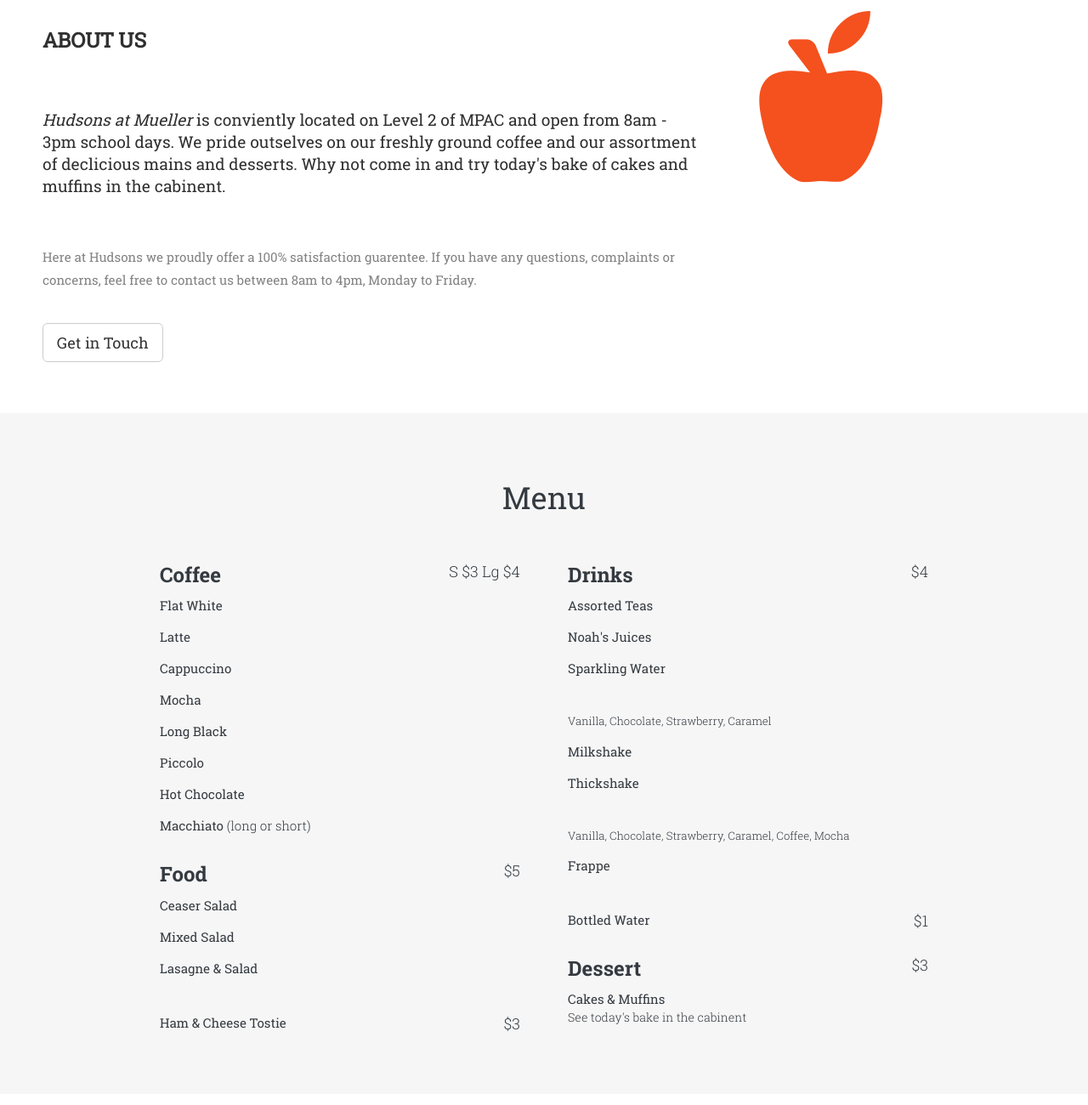
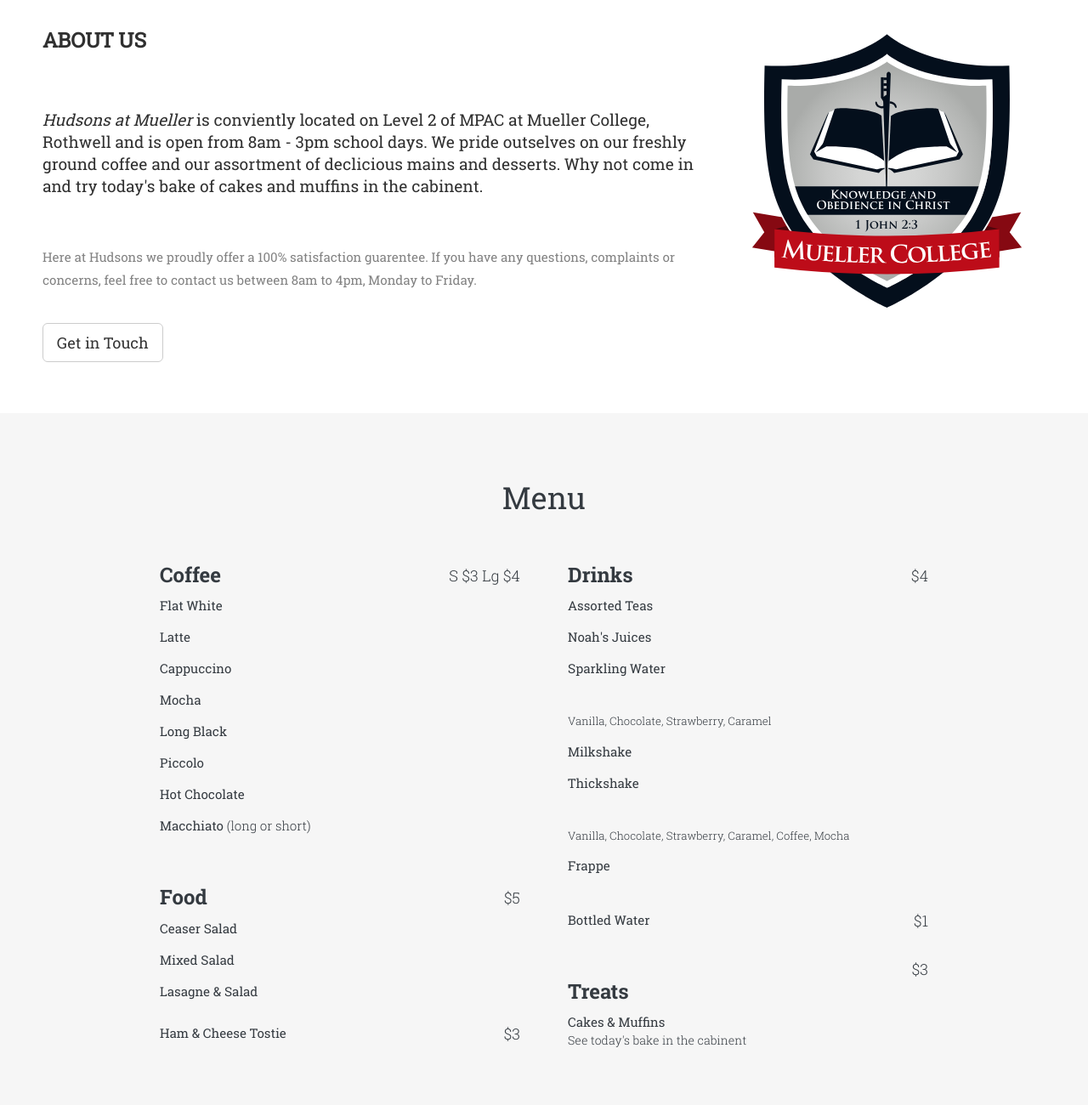
Before and after one commit to beastlyhaz/hudsons, a plain HTML site: page index.html in a window 1280 px wide. Shown: the part 460-1760 px from the top of the page at 85% size. Drawn offline with nearby package versions, Linux system fonts and the light colour scheme; some packages are replaced by stand-ins of ours.

Commit message:
Finalised menu

```diff
--- a/Resources/css/custom2.css
+++ b/Resources/css/custom2.css
@@ -46,6 +46,7 @@ p, h1, h2, h3, h4, h5, h6, button, li, form, span {
 	text-align: right;
 	font-family: Hudsons-light !important;
 	font-size: 18px;
+	margin-top: 25px;
 }
 
 .menu-items {
@@ -83,11 +84,11 @@ p, h1, h2, h3, h4, h5, h6, button, li, form, span {
 }
 
 /* Rotates the photo to the right position */
-/*#aboutphoto {
+#aboutphoto {
 	width: 300px;
 	-webkit-transform: rotate(90deg);
 	-moz-transform: rotate(90deg);
 	-o-transform: rotate(90deg);
 	-ms-transform: rotate(90deg);
 	padding-top: 20%;
-}*/
+}
--- a/index.html
+++ b/index.html
@@ -56,12 +56,13 @@
   		<div class="row">
     		<div class="col-sm-8">
       			<h2>About us</h2><br>
-      			<h4><i>Hudsons at Mueller</i> is conviently located on Level 2 of MPAC and open from 8am - 3pm school days. We pride outselves on our freshly ground coffee and our assortment of declicious mains and desserts. Why not come in and try today's bake of cakes and muffins in the cabinent. </h4><br>
+      			<h4><em>Hudsons at Mueller</em> is conviently located on Level 2 of MPAC at Mueller College, Rothwell and is open from 8am - 3pm school days. We pride outselves on our freshly ground coffee and our assortment of declicious mains and desserts. Why not come in and try today's bake of cakes and muffins in the cabinent. </h4>
+      			<br>
       			<p>Here at Hudsons we proudly offer a 100% satisfaction guarentee. If you have any questions, complaints or concerns, feel free to contact us between 8am to 4pm, Monday to Friday.</p>
       			<br><button class="btn btn-default btn-lg">Get in Touch</button>
     		</div>
     		<div class="col-sm-4">
-      			<span class="glyphicon glyphicon-apple logo slideanim"></span>
+      			<img src="Resources/Hudsons/Mueller_colour.svg" alt="picture">
     		</div>
   		</div>
 	</div>
@@ -89,6 +90,7 @@
 						<p>Piccolo</p>
 						<p>Hot Chocolate</p>
 						<p>Macchiato <span style="font-family: Hudsons-light">(long or short)</span></p>
+						<br>
 					</div>
 				</div>
 				<div class="col-sm-7">
@@ -104,10 +106,10 @@
 						<p>Lasagne & Salad</p>
 						<br>
 						<div class="col-sm-7">
-							<p>Ham & Cheese Tostie</p>
+							<p style="margin-top: -15px">Ham & Cheese Tostie</p>
 						</div>
 						<div class="col-sm-5">
-							<h3 class="menu-price" style="margin-top: 5px">$3</h3>
+							<h3 class="menu-price" style="margin-top: -10px">$3</h3>
 						</div>
 					</div>
 				</div>
@@ -141,7 +143,8 @@
 					</div>
 				</div>
 				<div class="col-sm-7">
-					<h3>Dessert</h3>
+					<br>
+					<h3>Treats</h3>
 				</div>
 				<div class="col-sm-5">
 					<h3 class="menu-price">$3</h3>
```
